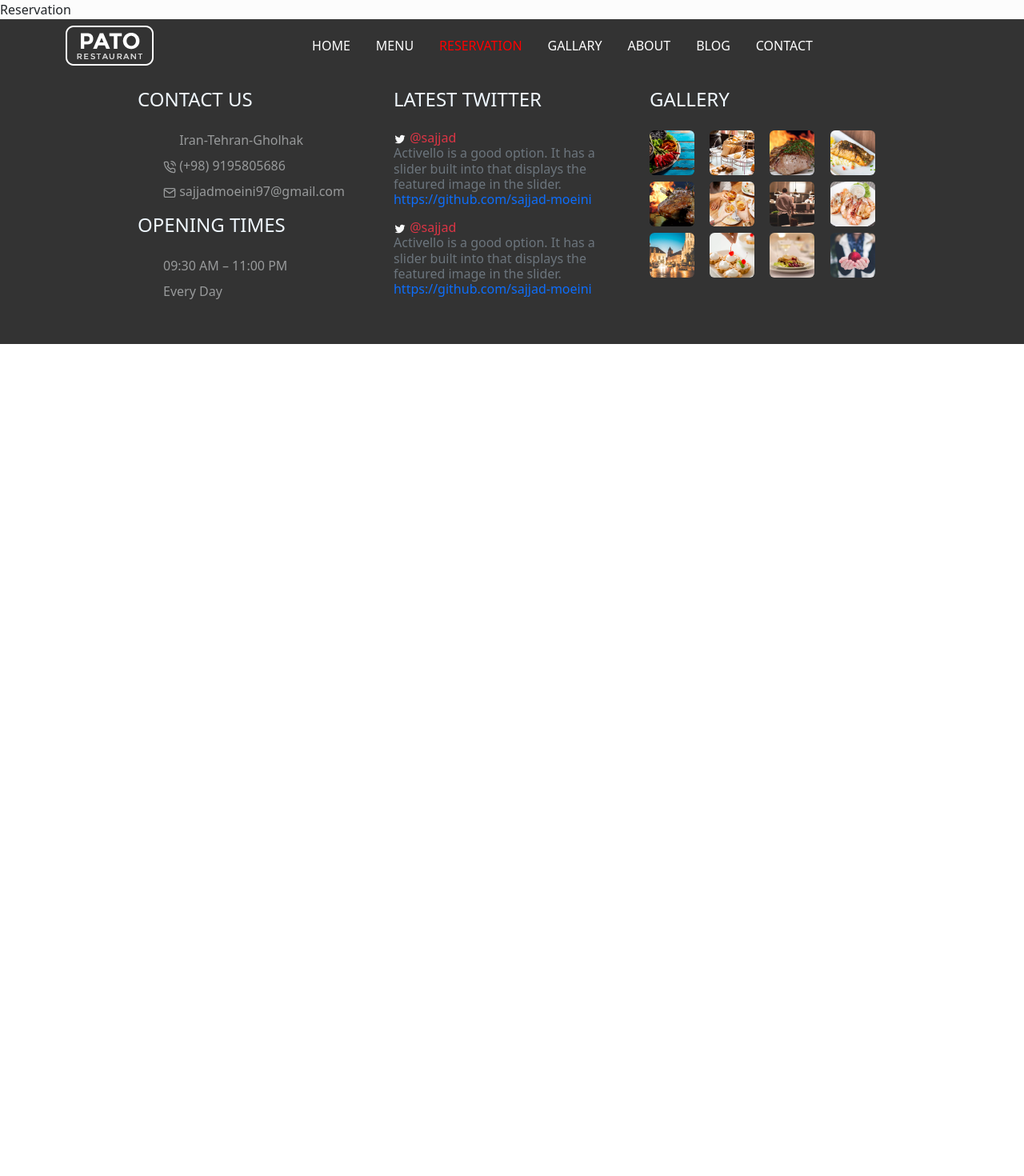
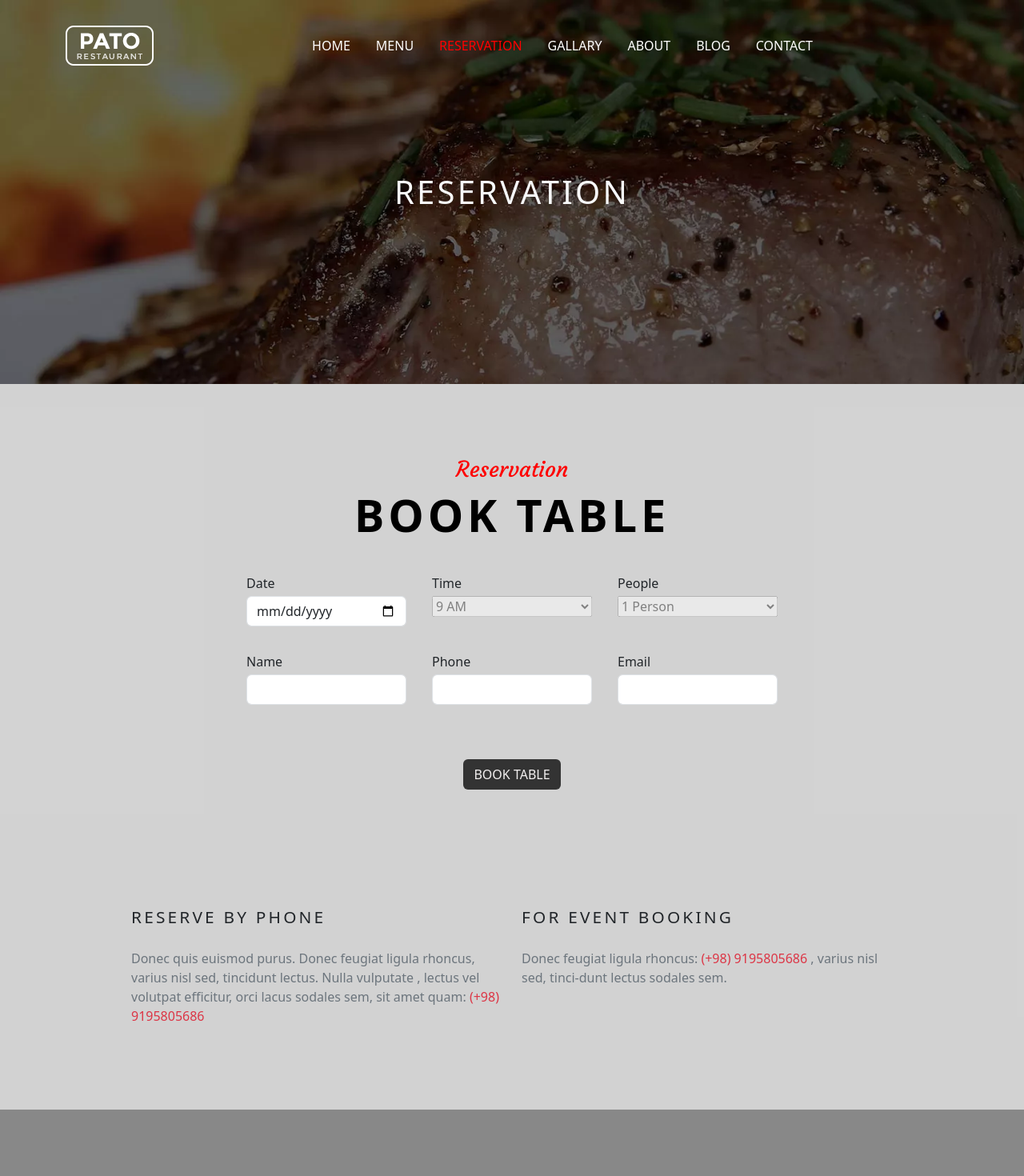
Before and after one commit to sajjad-moeini/pato-restaurant-ReactJs, a React (Vite) app: page /reservation in a window 1280 px wide. Shown: the top 1470 px of the page at 80% size. Before the commit the page ends 800 px from the top, so only its background shows below. Built offline with nearby package versions, Linux system fonts and the light colour scheme; some icons are missing.

Commit message:
compelete reservation page

```diff
--- a/src/Components/HomeReservationInputs/HomeReservationInputs.jsx
+++ b/src/Components/HomeReservationInputs/HomeReservationInputs.jsx
@@ -1,25 +1,21 @@
 import React, { useEffect, useState } from 'react'
 import store from '../../store'
-export default function HomeReservationInputs() {
-  const [inputs,setInputs] = useState([])
-  useEffect(()=>{
-    setInputs([...store.homeReservtionSection])
-  },[])
-
+export default function HomeReservationInputs({inputs,col}) {
+   console.log(inputs)
   return (
     <>
-    {inputs.map((input,index)=>{
+    {inputs && inputs.map((input,index)=>{
        if(input.type == 'input'){
               return(
-              <section key={index} className="col-12 col-md-6 p-3">
+              <section key={index} className={`col-12 col-md-${col} p-3`}>
                 <span>{input.title}</span>
                 <input type={input.inputType} className='form-control mt-1'  />
               </section>
               )
        }else if(input.type == 'option'){
               return(
-              <section key={index} className="col-12 col-md-6 p-3">
-              <span>{input.title}</span>
+              <section key={index} className={`col-12 col-md-${col} p-3`}>
+              <a>{input.title}</a>
                 <select disabled className='w-100 mt-1'>
                   <option className='form-control ' value="-1">{input.value}</option>
                 </select>
--- a/src/Pages/Home/Home.jsx
+++ b/src/Pages/Home/Home.jsx
@@ -1,5 +1,6 @@
 import React from 'react'
 import './Home.css'
+import store from '../../store'
 import HomeCarousel from '../../Components/HomeCarousel/HomeCarousel'
 import Btn from '../../Components/Btn/Btn'
 import SectionsTitle from '../../Components/sectionsTitle/sectionsTitle'
@@ -70,7 +71,8 @@ export default function Home() {
             <section className='d-flex flex-column justify-content-center align-items-center'>
               <SectionsTitle title={'BOOK TABLE'} subTitle={'Reservation'} titleColor={'black'} />
               <section className="row px-5 pt-3">
-                <HomeReservationInputs />
+                {store.homeReservtionSection && <HomeReservationInputs inputs={store.homeReservtionSection} col={6} /> }
+
               </section>
               <Link to={'/reservtion'} className='btn home-reservtion-btn'>BOOK TABLE</Link>
             </section>
--- a/src/Pages/Reservation/Reservation.css
+++ b/src/Pages/Reservation/Reservation.css
@@ -0,0 +1,29 @@
+.reservation-header-bg{
+       width: 100%;
+       height: 60vh;
+       background: url(../../../public/img/reservation/bg-title-page-02.jpg.webp);
+       background-size: cover;
+       font-size: 2.5rem;
+}
+.reservation-book-table{
+       background-color: #9999996f;
+       padding: 7% 0;
+}
+.inputs-container{
+       width: 60%;
+}
+.home-reservtion-btn{
+       background-color: #333;
+       color: #f3f0f0;
+       transition: all .5s;
+       margin-top: 4%;
+}
+.reservation-rules-container{
+       margin-top: 15vh;
+       width: 80%;
+}
+.reservation-title{
+       font-size: 1.3rem;
+       font-weight: 500;
+       margin: 3vh 0;
+}
--- a/src/Pages/Reservation/Reservation.jsx
+++ b/src/Pages/Reservation/Reservation.jsx
@@ -1,7 +1,49 @@
 import React from 'react'
 import './Reservation.css'
+import store from '../../store'
+import SectionsTitle from '../../Components/sectionsTitle/sectionsTitle'
+import HomeReservationInputs from '../../Components/HomeReservationInputs/HomeReservationInputs'
+import { Link } from 'react-router-dom'
+import SpecialSIgnUp from './../../Components/SpecialSIgnUp/SpecialSIgnUp'
+
 export default function Reservation() {
-  return (
-    <div>Reservation</div>
-  )
+       return (
+              <>
+                     <section className='reservation-header-bg d-flex-centring ls text-light'>
+                            RESERVATION
+                     </section>
+                     <section className="reservation-book-table ">
+                            <section className=' d-flex-centring flex-column'>
+                                   <SectionsTitle title={'BOOK TABLE'} titleColor={"black"} subTitle={'Reservation'} />
+                            </section>
+                            <section className="inputs-container mx-auto">
+                                   <section className='row px-5 pt-3 '>
+                                   {store.reservationInputs && <HomeReservationInputs inputs={store.reservationInputs} col={4} /> }
+                                   </section>
+                            </section>
+                            <section className=' d-flex-centring'>
+                            <Link to={'/reservtion'} className='btn home-reservtion-btn'>BOOK TABLE</Link>
+                            </section>
+                            <section className="row reservation-rules-container mx-auto px-4">
+                            <section className="col-12 col-md-6">
+                                   <section className='reservation-title ls'>
+                                   RESERVE BY PHONE
+                                   </section>
+                                   <p className='reservation-rule-infos text-secondary'>
+                                   Donec quis euismod purus. Donec feugiat ligula rhoncus, varius nisl sed, tincidunt lectus. Nulla vulputate , lectus vel volutpat efficitur, orci lacus sodales sem, sit amet quam: <span className='text-danger'>(+98) 9195805686</span>
+                                   </p>
+                            </section>
+                            <section className="col-12 col-md-6">
+                            <section className='reservation-title ls'>
+                            FOR EVENT BOOKING
+                                   </section>
+                                   <p className='reservation-rule-infos text-secondary'>
+                                   Donec feugiat ligula rhoncus: <span className='text-danger'>(+98) 9195805686</span> , varius nisl sed, tinci-dunt lectus sodales sem.
+                                   </p>
+                            </section>
+                     </section>
+                     </section>
+                   <SpecialSIgnUp />
+              </>
+       )
 }
--- a/src/store.jsx
+++ b/src/store.jsx
@@ -94,7 +94,16 @@ let store ={
                      {name:'PINE NUT SBRISALONA',price:'45.09',desc:'Sed fermentum eros vitae eros',imgSrc:'img/menuPage/dinner-05.jpg.webp'},
                      {name:'TEMPOR MALESUADA',price:'12.75',desc:'Duis massa nibh porttitor nec imperdiet eget',imgSrc:'img/menuPage/dinner-06.jpg.webp'},
               ],
-             }
+             },
+
+             reservationInputs:[
+              {title:'Date',type:'input',inputType:'date'},
+              {title:'Time',type:'option',value:'9 AM'},
+              {title:'People',type:'option',value:'1 Person'},
+              {title:'Name',type:'input',inputType:'text'},
+              {title:'Phone',type:'input',inputType:'phone'},
+              {title:'Email',type:'input',inputType:'email'},
+       ],
 
 
 }
```
Also changed, not shown: public/img/reservation/bg-title-page-02.jpg.webp (added).
